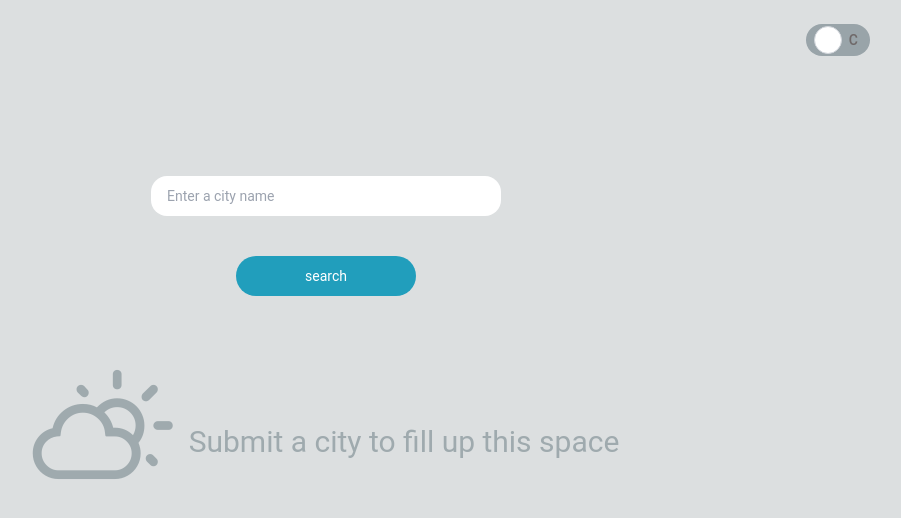
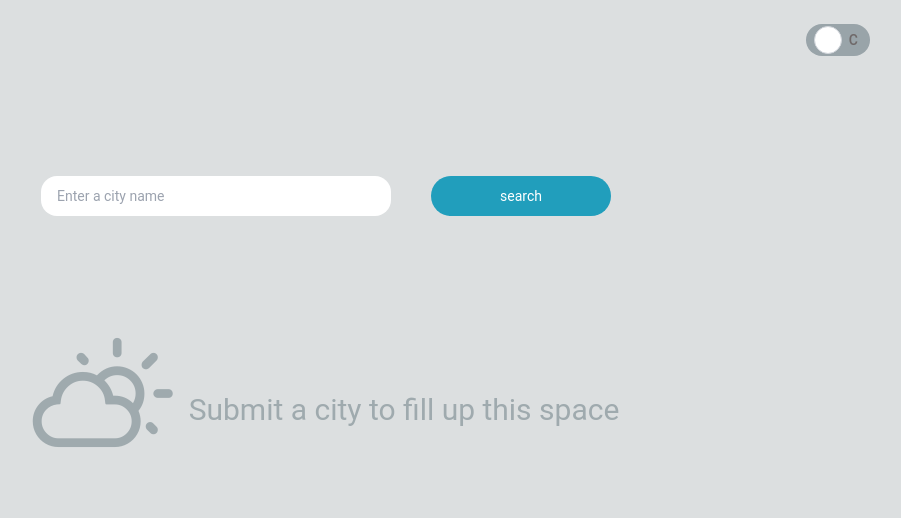
Before and after one commit to carlosblinf/weather-app, a React (Vite) app: page / in a window 1280 px wide. Shown: the top 518 px of the page, without its empty margins (314-1215 px from the left). Built offline with nearby package versions, Linux system fonts and the light colour scheme.

Commit message:
fix responsive look

```diff
--- a/src/components/EmptySate/index.tsx
+++ b/src/components/EmptySate/index.tsx
@@ -2,7 +2,7 @@ import React from 'react';
 
 function EmptyState() {
   return (
-    <div className="flex items-center gap-4 flex-wrap justify-center text-center">
+    <div className="flex items-center md:mt-12 gap-4 flex-wrap justify-center text-center">
       <i className="wi wi-day-cloudy text-[60px] md:text-[100px] text-bgGrey1" />
       <div className="text-bgGrey1 text-2xl md:text-3xl">Submit a city to fill up this space</div>
     </div>
--- a/src/components/Search/index.tsx
+++ b/src/components/Search/index.tsx
@@ -52,7 +52,7 @@ function Search() {
   return (
     <div className="p-2">
       <form className="flex gap-2 md:gap-10 flex-wrap justify-center" onSubmit={handleSubmit(onSubmit)}>
-        <div className="text-center w-full relative">
+        <div className="text-center w-full md:w-auto relative">
           <input
             type="text"
             {...register('search', { required: true, minLength: 3 })}
```
